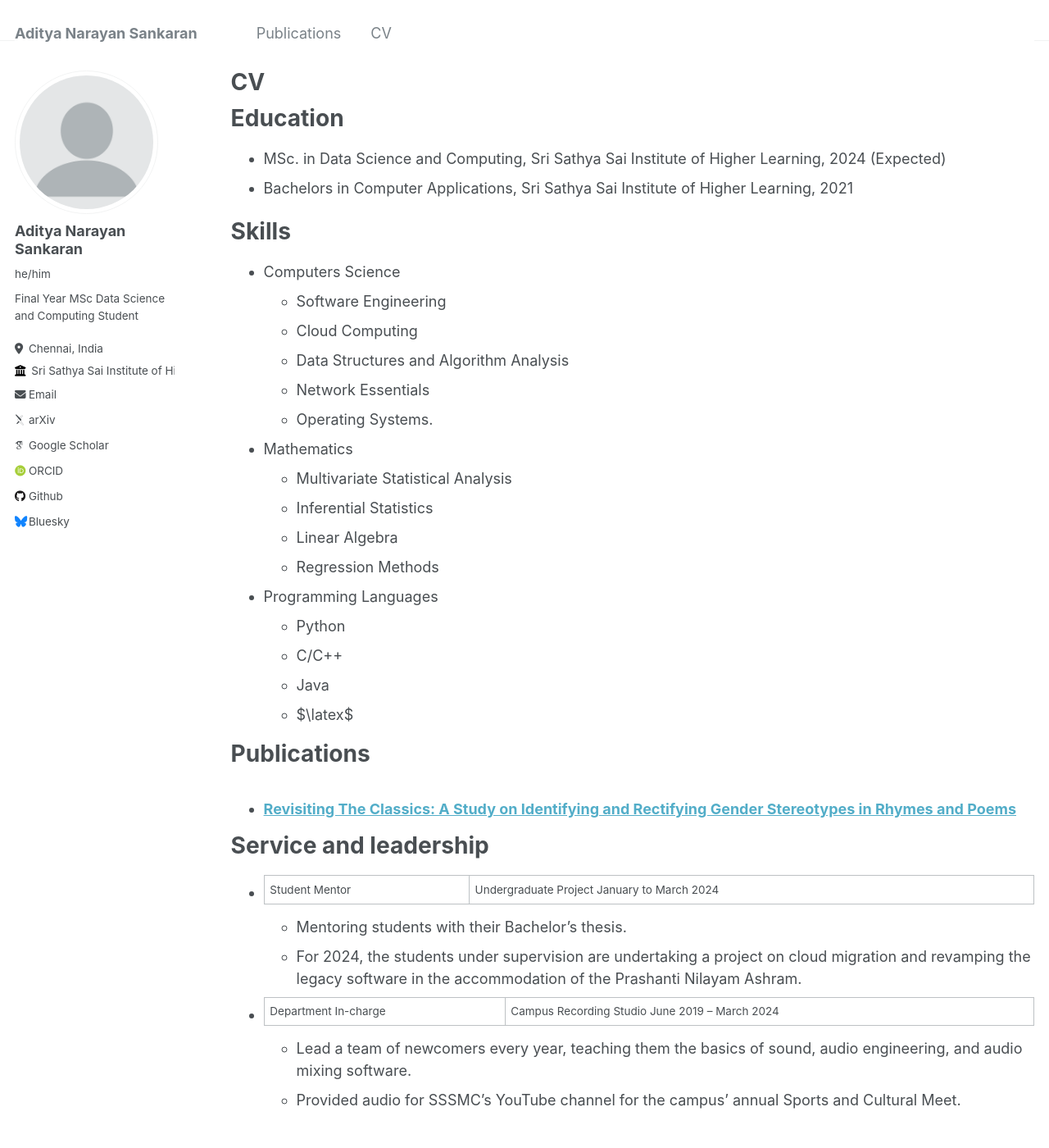
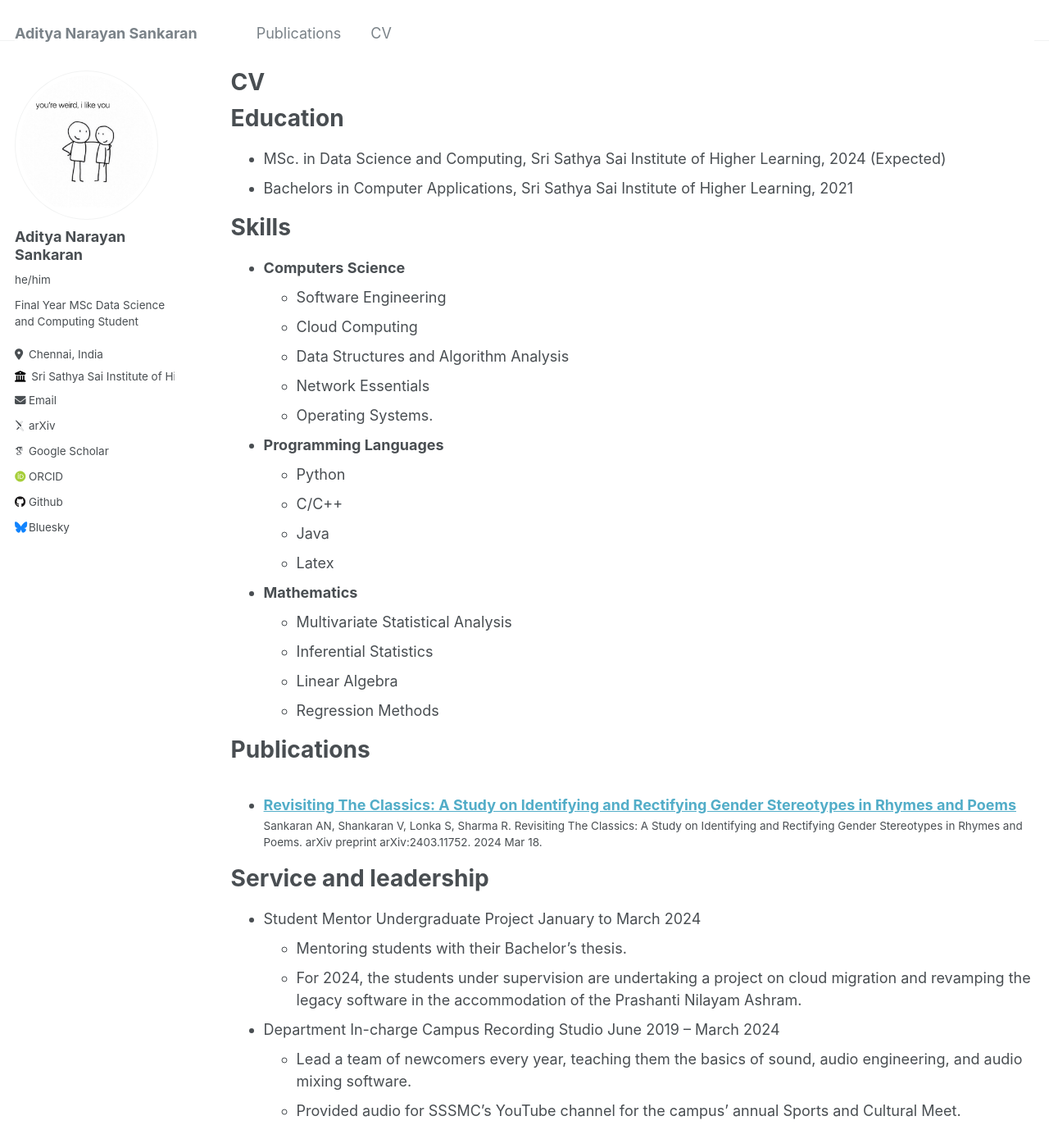
Before and after one commit to callmesanfornow/callmesanfornow.github.io, a Jekyll site: the page built from _pages/cv.md, in a window 1280 px wide and 1400 px high. Shown: the whole window at 82% size. Built offline with Jekyll 4.4.1, drawn with Linux system fonts in a browser that asks for light colours; some web fonts are replaced; some of the changed lines change nothing that is shown.

Commit message:
multiple commits

```diff
--- a/_config.yml
+++ b/_config.yml
@@ -21,7 +21,7 @@ repository               : "callmesanfornow/callmesanfornow.github.io"
 #               Additional customization can be done by editing /_includes/author-profile.html
 author:
   # Biographic information
-  avatar           : "profile.png"
+  avatar           : "profile.jpg"
   name             : "Aditya Narayan Sankaran"
   pronouns         : "he/him"
   bio              : "Final Year MSc Data Science and Computing Student"
--- a/_pages/cv.md
+++ b/_pages/cv.md
@@ -11,45 +11,28 @@ redirect_from:
 
 Education
 ======
-<!-- * Ph.D in Version Control Theory, GitHub University, 2018 (expected) -->
+
 * MSc. in Data Science and Computing, Sri Sathya Sai Institute of Higher Learning, 2024 (Expected)
 * Bachelors in Computer Applications, Sri Sathya Sai Institute of Higher Learning, 2021
 
-<!-- Work experience
-======
-* Jan to March 2024: Bachelors Project Student Supervisor
-  * SSSIHL
-  * Duties includes: Helping in SQL queries and Cloud Deployment -->
-  <!-- * Supervisor: The Users -->
-
-<!-- * Fall 2015: Research Assistant
-  * Github University
-  * Duties included: Merging pull requests
-  * Supervisor: Professor Hub
-
-* Summer 2015: Research Assistant
-  * Github University
-  * Duties included: Tagging issues
-  * Supervisor: Professor Git -->
-
 Skills
 ======
-* Computers Science
+* **Computers Science**
   * Software Engineering
   * Cloud Computing
   * Data Structures and Algorithm Analysis
   * Network Essentials
   * Operating Systems.
-* Mathematics
+* **Programming Languages**
+  * Python
+  * C/C++
+  * Java
+  * Latex
+* **Mathematics**
   * Multivariate Statistical Analysis
   * Inferential Statistics
   * Linear Algebra
   * Regression Methods
-* Programming Languages
-  * Python
-  * C/C++
-  * Java
-  * $\latex$
 
 Publications
 ======
@@ -71,9 +54,9 @@ Publications
 
 Service and leadership
 ======
-* Student Mentor | Undergraduate Project January to March 2024
+* Student Mentor  Undergraduate Project January to March 2024
   * Mentoring students with their Bachelor's thesis.
   * For 2024, the students under supervision are undertaking a project on cloud migration and revamping the legacy software in the accommodation of the Prashanti Nilayam Ashram.
-* Department In-charge | Campus Recording Studio June 2019 – March 2024
+* Department In-charge Campus Recording Studio June 2019 – March 2024
   * Lead a team of newcomers every year, teaching them the basics of sound, audio engineering, and audio mixing software.
   * Provided audio for SSSMC's YouTube channel for the campus' annual Sports and Cultural Meet.
--- a/_publications/2024-03-18-Revisiting-The-Classics.md
+++ b/_publications/2024-03-18-Revisiting-The-Classics.md
@@ -6,7 +6,7 @@ excerpt: ''
 date: 2024-03-18
 venue: 'LREC-COLING'
 paperurl: 'https://arxiv.org/pdf/2403.11752'
-citation: ''
+citation: 'Sankaran AN, Shankaran V, Lonka S, Sharma R. Revisiting The Classics: A Study on Identifying and Rectifying Gender Stereotypes in Rhymes and Poems. arXiv preprint arXiv:2403.11752. 2024 Mar 18.'
 ---
 
 Rhymes and poems are a powerful medium for transmitting cultural norms and societal roles. However, the pervasive existence of gender stereotypes in these works perpetuates biased perceptions and limits the scope of individuals' identities. Past works have shown that stereotyping and prejudice emerge in early childhood, and developmental research on causal mechanisms is critical for understanding and controlling stereotyping and prejudice. This work contributes by gathering a dataset of rhymes and poems to identify gender stereotypes and propose a model with 97% accuracy to identify gender bias. Gender stereotypes were rectified using a Large Language Model (LLM) and its effectiveness was evaluated in a comparative survey against human educator rectifications. To summarize, this work highlights the pervasive nature of gender stereotypes in literary works and reveals the potential of LLMs to rectify gender stereotypes. This study raises awareness and promotes inclusivity within artistic expressions, making a significant contribution to the discourse on gender equality.
```
Also changed, not shown: images/profile.jpg (added).
